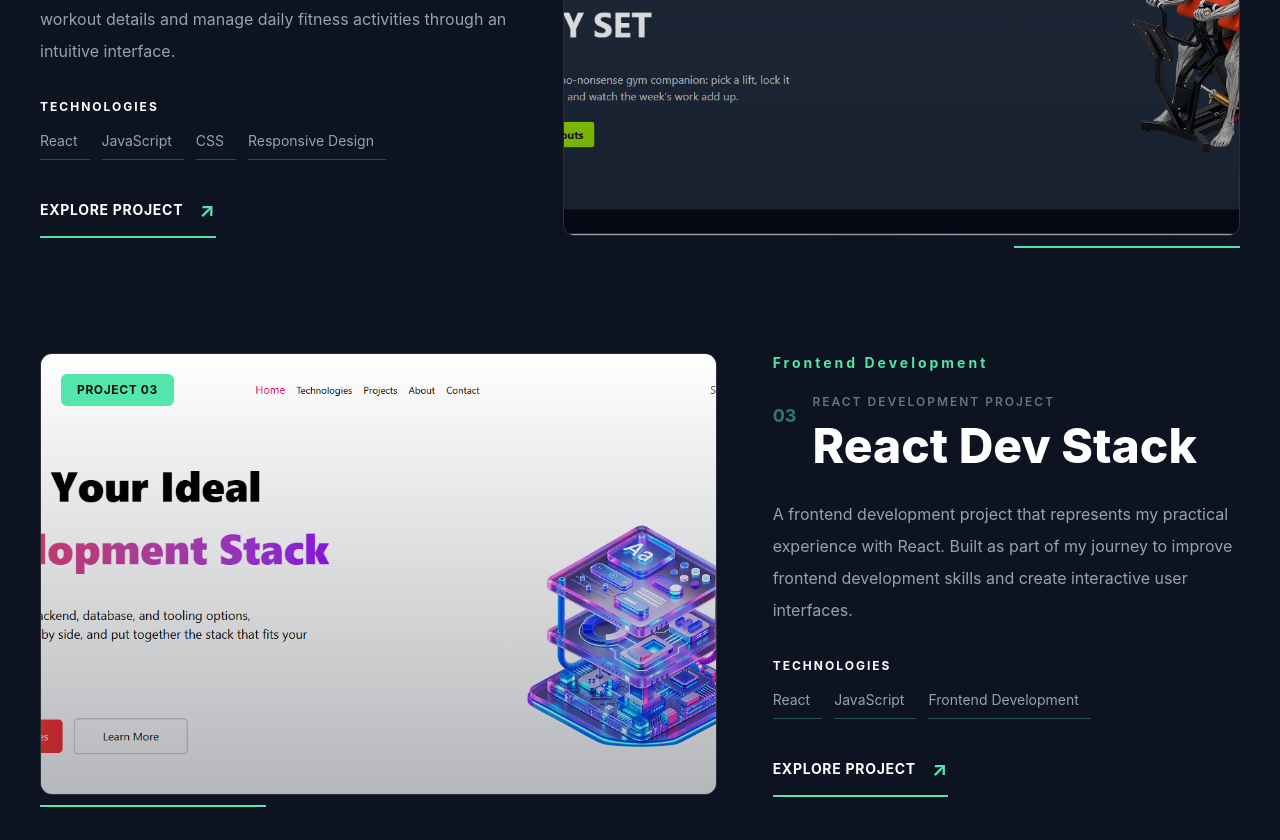
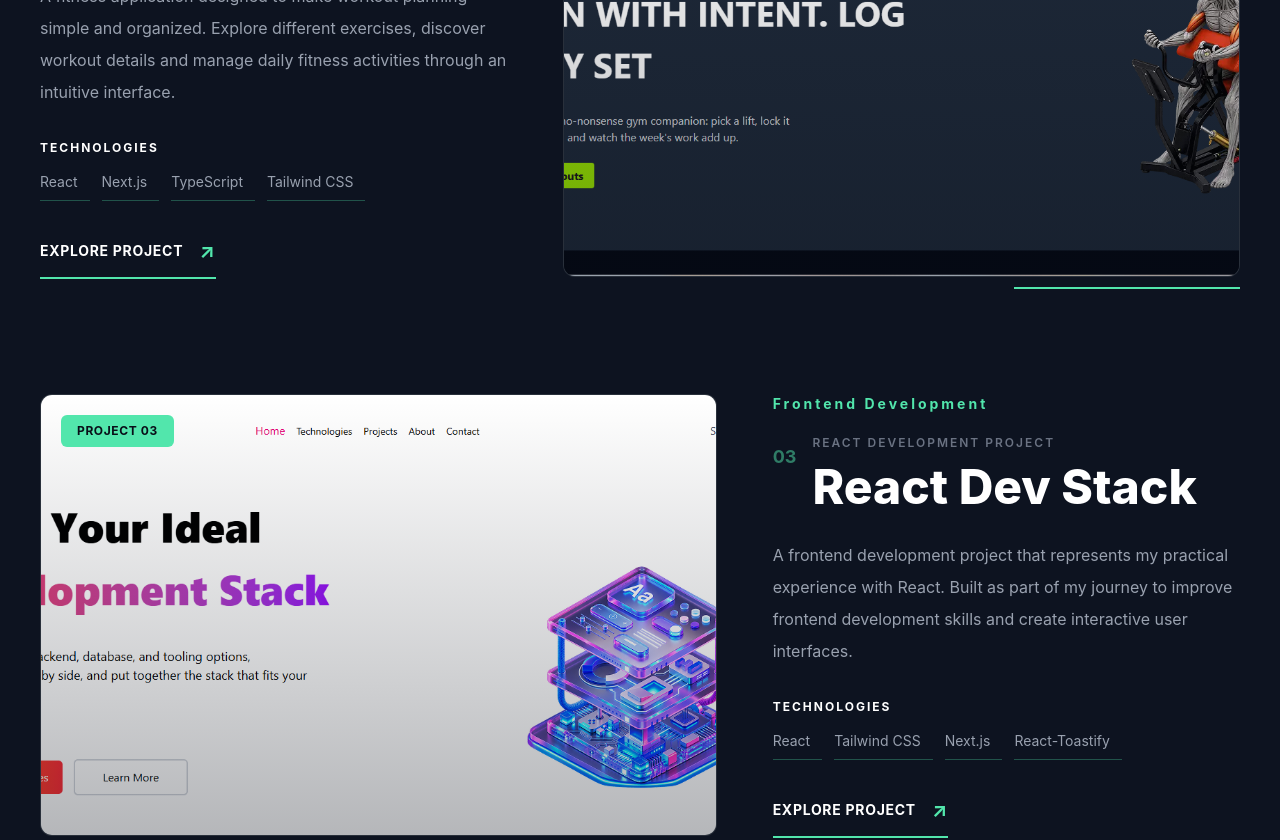
Before and after one commit to toufiq-tech/My-Portfolio, a Next.js app: page /projects in a window 1280 px wide. Shown: the part 1200-2040 px from the top of the page. Built offline with nearby package versions, Linux system fonts and the light colour scheme.

Commit message:
Project detailsd Fixed

```diff
--- a/src/app/projects/page.tsx
+++ b/src/app/projects/page.tsx
@@ -12,6 +12,7 @@ const projects = [
     category: "Full Stack Development",
     technologies: [
       "Next.js",
+      "React",
       "TypeScript",
       "Tailwind CSS",
       "MongoDB",
@@ -29,9 +30,9 @@ const projects = [
     category: "Web Application",
     technologies: [
       "React",
-      "JavaScript",
-      "CSS",
-      "Responsive Design",
+      "Next.js",
+      "TypeScript",
+      "Tailwind CSS",
     ],
     live: "https://fit-log-six-rho.vercel.app/",
   },
@@ -45,8 +46,9 @@ const projects = [
     category: "Frontend Development",
     technologies: [
       "React",
-      "JavaScript",
-      "Frontend Development",
+      "Tailwind CSS",
+      "Next.js",
+      "React-Toastify",
     ],
     live: "https://react-dev-stack.vercel.app/",
   },
```
